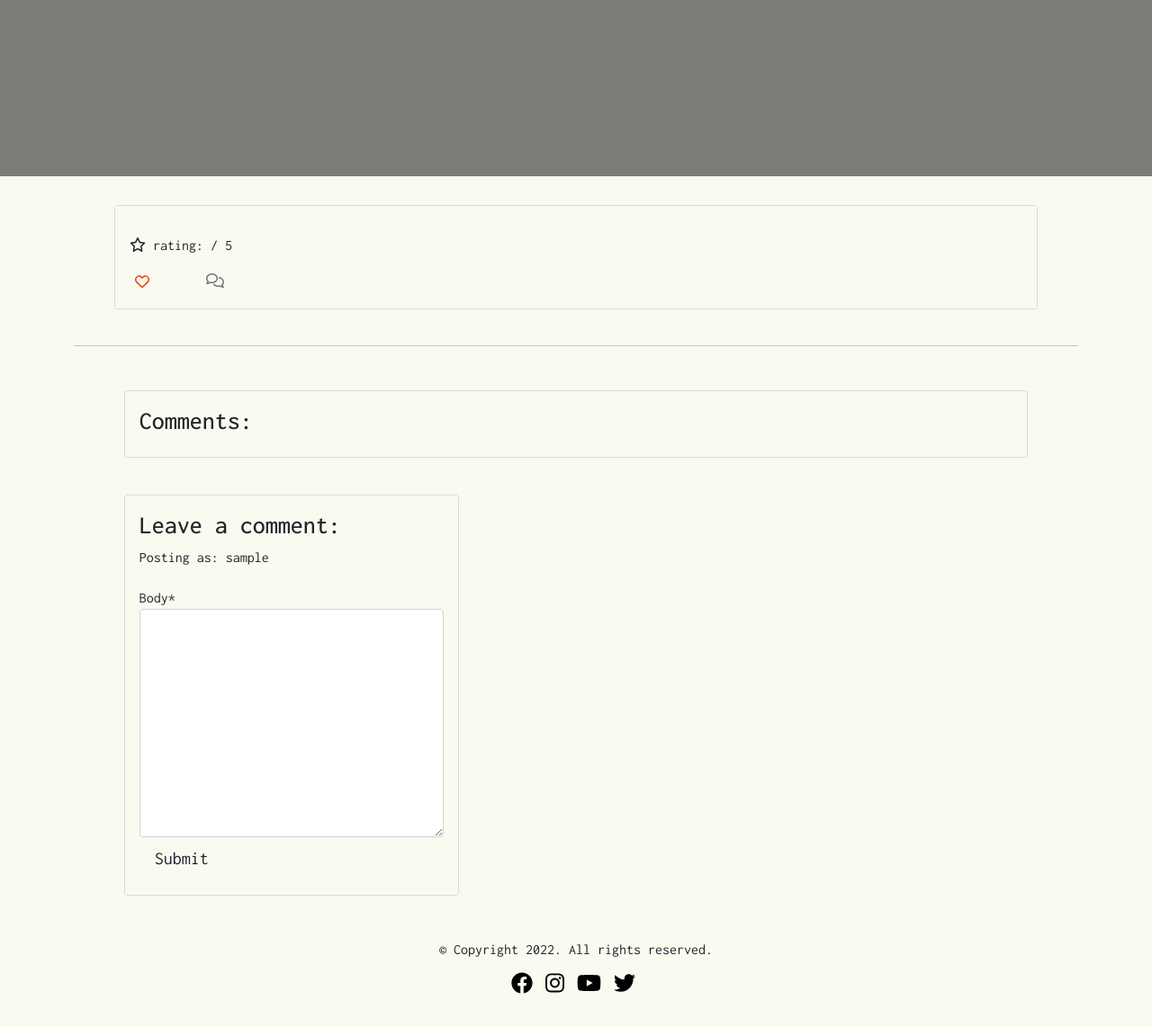
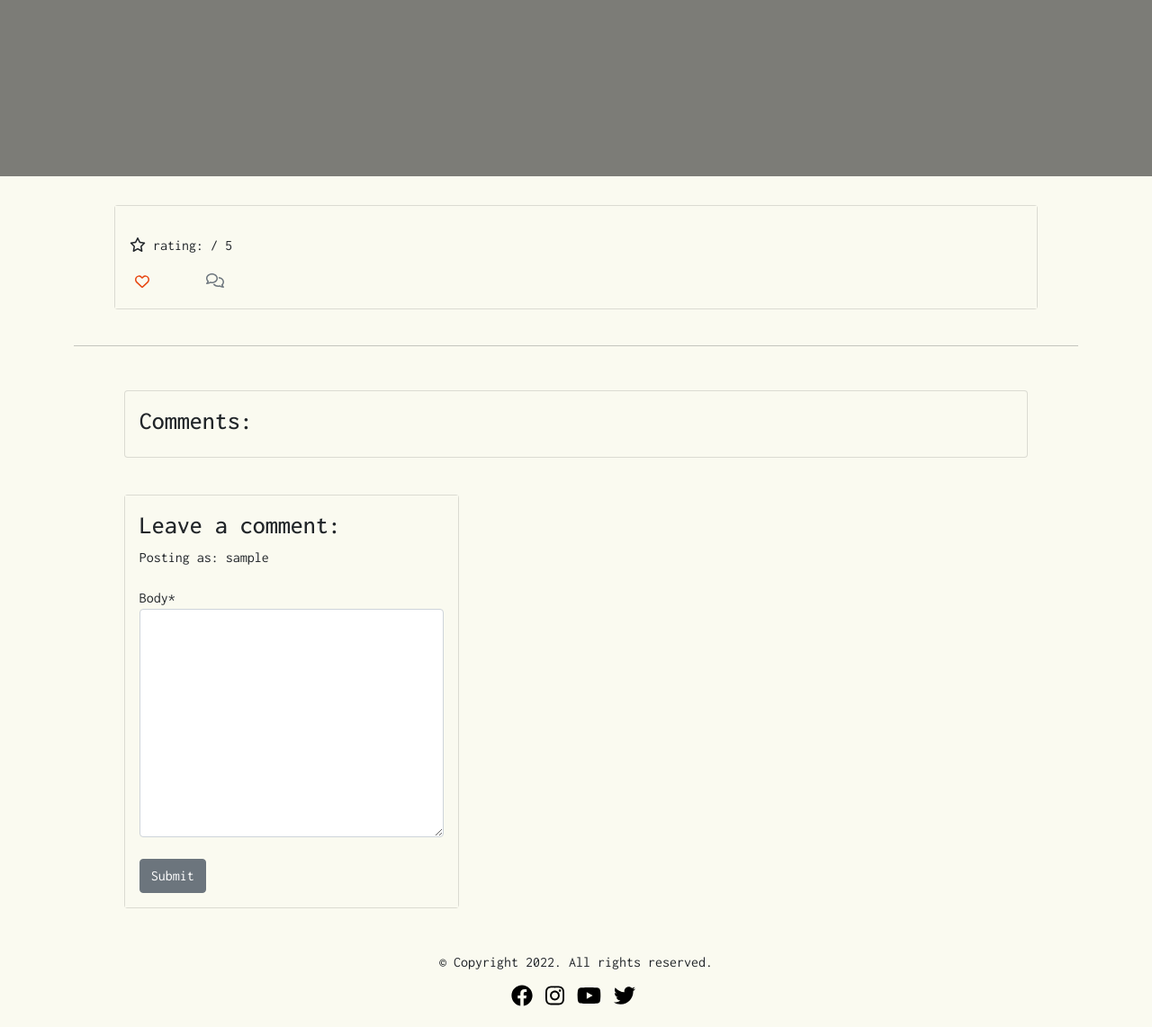
Before and after one commit to cornishcoder1/the_paper_lounge, a Django app: template templates/review_detail.html in a window 1280 px wide. Shown: the part 265-1407 px from the top of the page at 90% size. Before the commit the page ends 1370 px from the top, so only its background shows below. Run offline with Django 3.2, Linux system fonts and the light colour scheme; the template is opened without the code that fills it: values that come from a table or form of the project are taken from there, others are empty; the visitor is signed in with stand-in values (Sample User, id 1); some libraries are stand-ins or nearby versions.

Commit message:
Style 'submit' button on comment form

```diff
--- a/templates/review_detail.html
+++ b/templates/review_detail.html
@@ -33,7 +33,7 @@
         </div>
     </header>
 </header>
-<div class="col mt-2 mb-3 right">
+<div class="col mt-2 mb-3 text-center">
     {% if user.id == review.creator.id %}
     <!--Edit Button-->
     <a href="{% url 'edit_review' review.slug %}" class="edit"><button class="btn btn-success btn-md"
@@ -177,9 +177,10 @@
                 <h3>Leave a comment:</h3>
                 <p>Posting as: {{ user.username }}</p>
                 <form method="post" style="margin-top: 1.3em;">
+                    {% csrf_token %}
                     {{ comment_form | crispy }}
-                    {% csrf_token %}
-                    <button type="submit" class="btn btn-signup btn-lg">Submit</button>
+                    <br>
+                    <button type="submit" class="btn btn-secondary">Submit</button>
                 </form>
                 {% endif %}
                 {% endif %}
```
